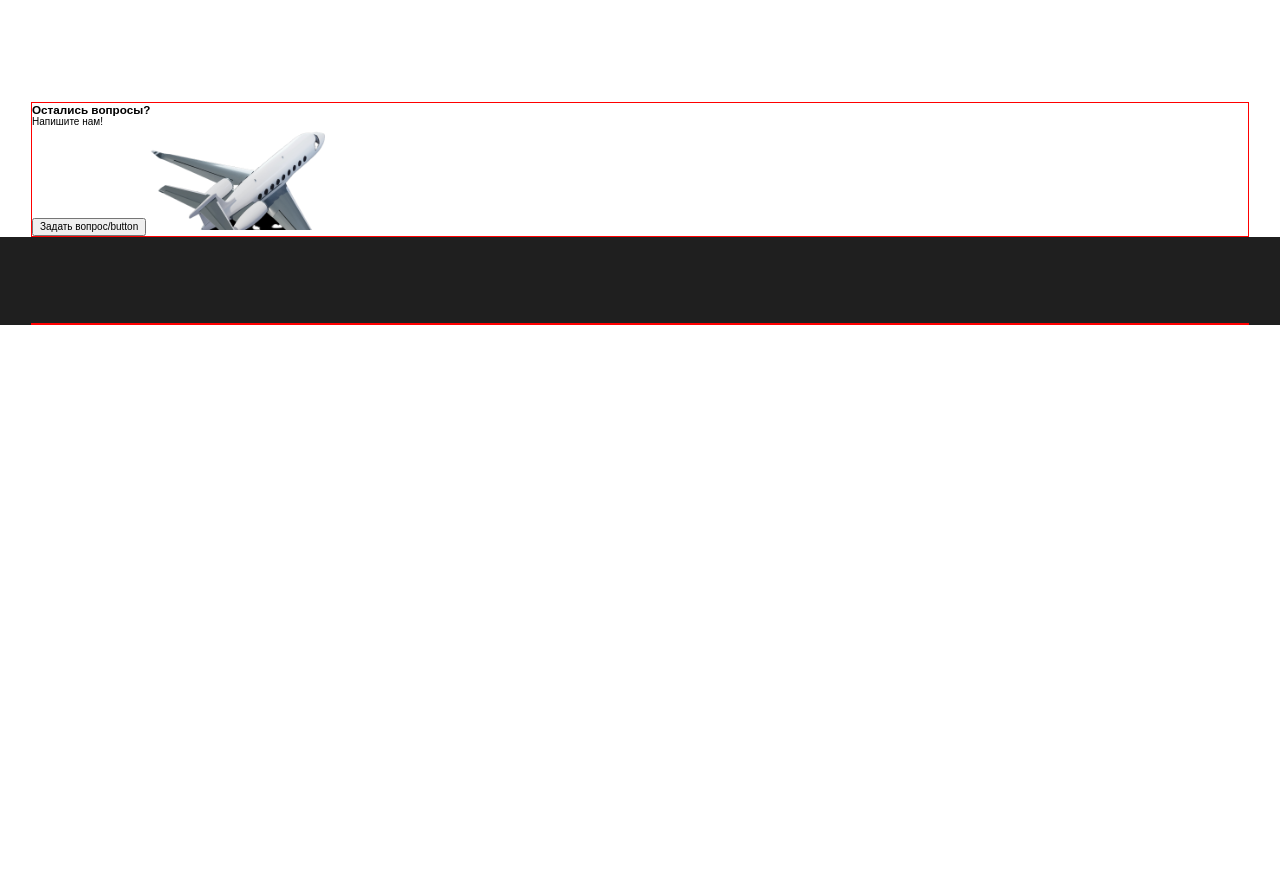
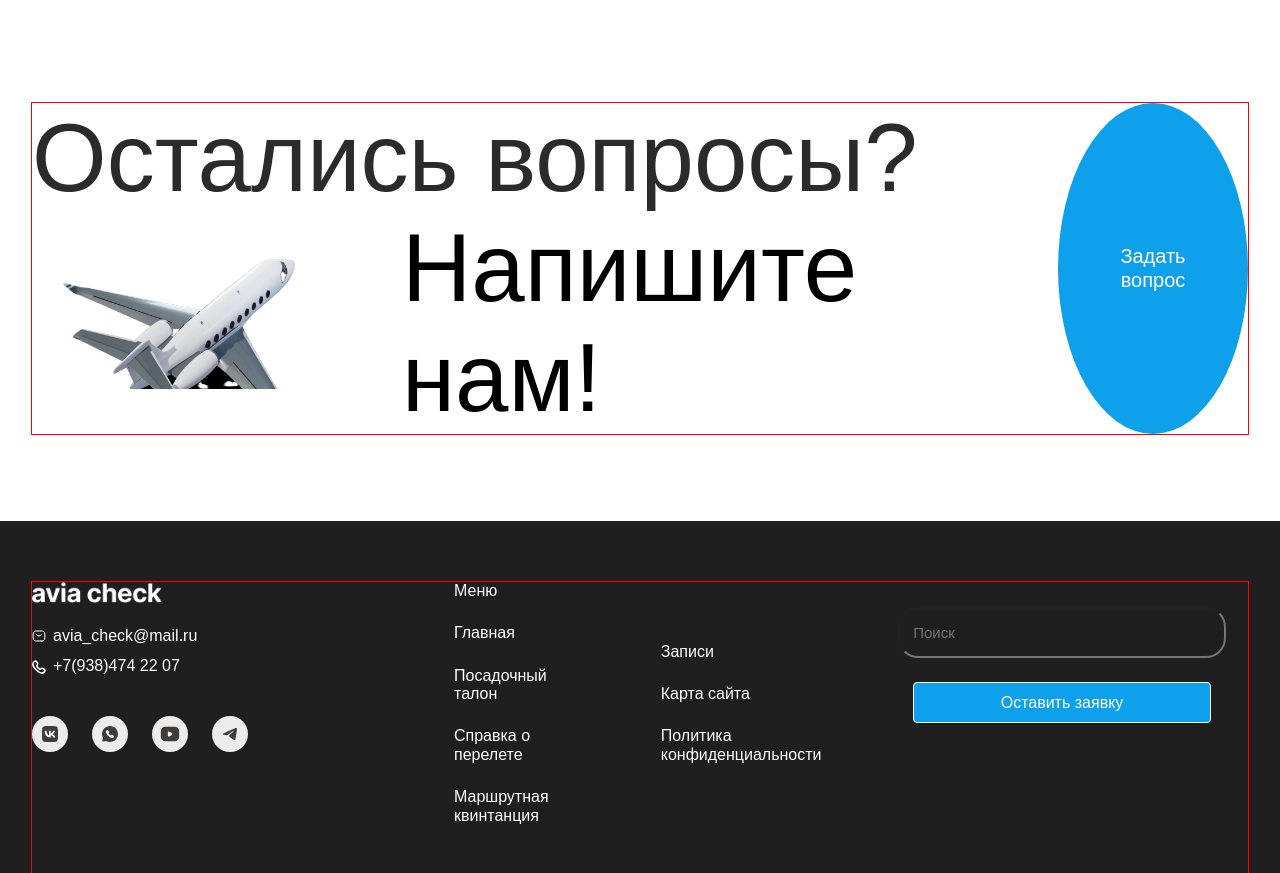
Before and after one commit to tolkunio/avia-check, a plain HTML site: page index.html in a window 1280 px wide. Shown: the part 7286-8159 px from the top of the page. Before the commit the page ends 7611 px from the top, so only its background shows below. Drawn offline with Linux system fonts and the light colour scheme.

Commit message:
-add footer block

```diff
--- a/index.html
+++ b/index.html
@@ -642,7 +642,7 @@
                 </div>
                 <div class="review-content">
                     <img src="assets/images/stars.png" alt="review-stars" class="review-star">
-                    <h4 class="review-content-title">рекомендую всем!</h4>
+                    <h4 class="review-content-title">Рекомендую всем!</h4>
                     <p class="review-content-p">
                         Отправили меня в командировку в Москву и Санкт-Петербург почти на две недели.
                         Шесть перелетов, Якутск, Москва, СПб. И представляете? Уже дома из машины украли сумку с
@@ -782,11 +782,11 @@
 <section class="contact-us">
     <div class="container">
         <div class="contact-wrapper">
-            <div>
-                <h3>Остались вопросы?</h3>
-                <span>Напишите нам!</span>
+            <div class="titles">
+                <span class="contact-title-1">Остались вопросы?</span>
+                <span class="contact-title-2">Напишите нам!</span>
             </div>
-            <button>Задать вопрос/button</button>
+            <button class="btn btn-contact">Задать вопрос</button>
             <img src="assets/images/airplane.png" alt="airplane" class="footer-airplane">
         </div>
     </div>
@@ -795,10 +795,53 @@
 <footer class="footer">
     <div class="container">
         <div class="footer-wrapper">
-            <div class="footer-main"></div>
-            <div class="footer-menu"></div>
-            <div class="footer-form"></div>
+            <div class="footer-main">
+                <img src="assets/images/footer-logo.png" alt="footer-logo" class="footer-logo">
+                <div class="footer-mail-flex">
+                    <div class="footer-mail">
+                        <img src="assets/icons/footer-sms.svg" alt="sms" class="footer-sms">
+                        <span>avia_check@mail.ru</span>
+                    </div>
+                    <div class="footer-mail">
+                        <img src="assets/icons/footer-phone.svg" alt="sms" class="footer-phone">
+                        <span>+7(938)474 22 07</span>
+                    </div>
+                </div>
+                <div class="footer-icons">
+                    <a href="#" class="header-circle">
+                        <img src="assets/icons/vk.svg" alt="vk">
+                    </a>
+                    <a href="#" class="header-circle">
+                        <img src="assets/icons/whatsapp.svg" alt="whatsapp">
+                    </a>
+                    <a href="#" class="header-circle">
+                        <img src="assets/icons/youtube.svg" alt="youtube">
+                    </a>
+                    <a href="#" class="header-circle">
+                        <img src="assets/icons/telegram.svg" alt="tg">
+                    </a>
+                </div>
+            </div>
+            <div class="footer-menu-flex">
+                <div class="footer-main-flex">
+                    <span>Меню</span>
+                    <span>Главная</span>
+                    <span>Посадочный талон</span>
+                    <span>Cправка о перелете</span>
+                    <span>Маршрутная квинтанция</span>
+                </div>
+                <div class="footer-main-flex">
+                    <span> Записи</span>
+                    <span>Карта сайта </span>
+                    <span>Политика конфиденциальности</span>
+                </div>
+            </div>
+            <div class="footer-form">
+                <input type="text" placeholder="Поиск" class="footer-input">
+                <button class=" btn form-btn">Оставить заявку</button>
+            </div>
         </div>
+        <span class="copyright">Copyright 2024. Avia-check. All Rights Reserved </span>
     </div>
 
 </footer>
--- a/styles/main.css
+++ b/styles/main.css
@@ -790,25 +790,30 @@ html {
     font-weight: 400;
     color: var(--text-dark-grey);
 }
+
 /*video-reviews*/
-.video-review-section{
+.video-review-section {
     padding-top: 12rem;
 }
-.video-content-grid{
+
+.video-content-grid {
     display: grid;
-    grid-template-columns: repeat(3,1fr);
-    gap:20px;
+    grid-template-columns: repeat(3, 1fr);
+    gap: 20px;
 }
-.video-content{
+
+.video-content {
     position: relative;
     cursor: pointer;
 }
-.video-content img{
+
+.video-content img {
     width: 100%;
     height: auto;
     display: block;
 }
-.play-button{
+
+.play-button {
     position: absolute;
     top: 50%;
     left: 50%;
@@ -821,14 +826,16 @@ html {
     align-items: center;
     transition: all 0.3s ease;
 }
+
 /*faq*/
-.faq-section{
+.faq-section {
     padding-top: 14rem;
 }
+
 .faq-wrapper {
     display: flex;
     flex-direction: column;
-    gap:20px;
+    gap: 20px;
 }
 
 .faq-item {
@@ -861,33 +868,149 @@ html {
     padding: 15px;
     display: none;
 }
+
 /*contact-us*/
-.contact-us{
+.contact-us {
     padding-top: 10.4rem;
+    padding-bottom: 8.6rem;
 }
-.contact-wrapper{
+
+.contact-wrapper {
+    position: relative;
+    display: flex;
+    gap: 47px;
+}
+
+.titles {
+    display: flex;
+    flex-direction: column;
+}
+
+.contact-title-1 {
+    font-family: 'Gilroy', sans-serif;
+    font-size: 9.6rem;
+    font-weight: 400;
+    color: var(--text-black);
 
 }
-.footer-airplane{
-    width: 15%;
+
+.contact-title-2 {
+    font-family: 'Gilroy', sans-serif;
+    font-size: 9.6rem;
+    font-weight: 400;
+    padding-left: 37rem;
 }
+
+.footer-airplane {
+    position: absolute;
+    width: 20%;
+    top: 150px;
+    left: 28px;
+}
+
+.btn-contact {
+    font-family: 'Gilroy', sans-serif;
+    font-size: 20px;
+    font-weight: 500;
+    color: var(--main-white);
+    background-color: var(--main-blue);
+    border: none;
+    border-radius: 50%;
+    padding: 0 3.2rem 0 3.2rem;
+}
+
 /*footer*/
-.footer{
-    padding-top: 8.6rem;
+.footer {
+    padding-top: 6rem;
     background-color: #1F1F1F;
+    font-family: 'Gilroy', sans-serif;
+    font-size: 16px;
+    font-weight: 400;
+    color: var(--main-white);
 }
-.footer-wrapper{
+
+.footer-wrapper {
+    display: grid;
+    grid-template-columns: repeat(3,1fr);
+    padding-bottom: 6rem;
+    border-bottom: 1px solid #C2CAD3;
+    column-gap: 5rem;
+}
+
+.footer-main {
+    display: flex;
+    flex-direction: column;
+    gap: 24px;
+}
+.footer-logo{
+    width: 35%;
+}
+.footer-mail-flex{
+    display: flex;
+    flex-direction: column;
+    gap: 12px;
+}
+
+.footer-mail {
+    display: flex;
+    align-items: center;
+    gap: 7px;
+}
+.footer-icons{
+    padding-top: 16px;
+    display: flex;
+    align-items: center;
+    gap: 24px;
+}
+.footer-sms {
 
 }
-.footer-main{
+
+.footer-menu-flex {
+    display: flex;
+    align-items: center;
+    gap:7.8rem;
+}
+.footer-main-flex{
+    display: flex;
+    flex-direction: column;
+    gap:24px
+}
+
+.footer-form {
+    padding-top: 25px;
+    display: flex;
+    flex-direction: column;
+    align-items: center;
+    gap:24px;
+}
+.footer-input{
+    width: 80%;
+    font-size: 1.5rem;
+    padding: 15px 13px;
+    color: rgba(255, 255, 255, .5);
+    border-radius: 20px;
+    background: transparent;
+}
+.form-btn{
+    width: 80%;
+    border: 1px solid var(--main-white);
+    color: var(--main-white);
+    border-radius: 4px;
+    font-weight: 500;
+    padding: 10px 36px;
+    background: var(--main-blue);
+}
+.copyright{
+    display: block;
+    margin: 30px 0 60px 0;
+    text-align: center;
+    font-size: 12px;
+    color: #BDBDBD;
+    font-weight: 400;
 
 }
-.footer-menu{
 
-}
-.footer-form{
-
-}
 @media screen and (max-width: 1400px) {
     .container {
         max-width: 95%;
```
Also changed, not shown: assets/icons/footer-phone.svg (added), assets/icons/footer-sms.svg (added), assets/images/footer-logo.png (added).
